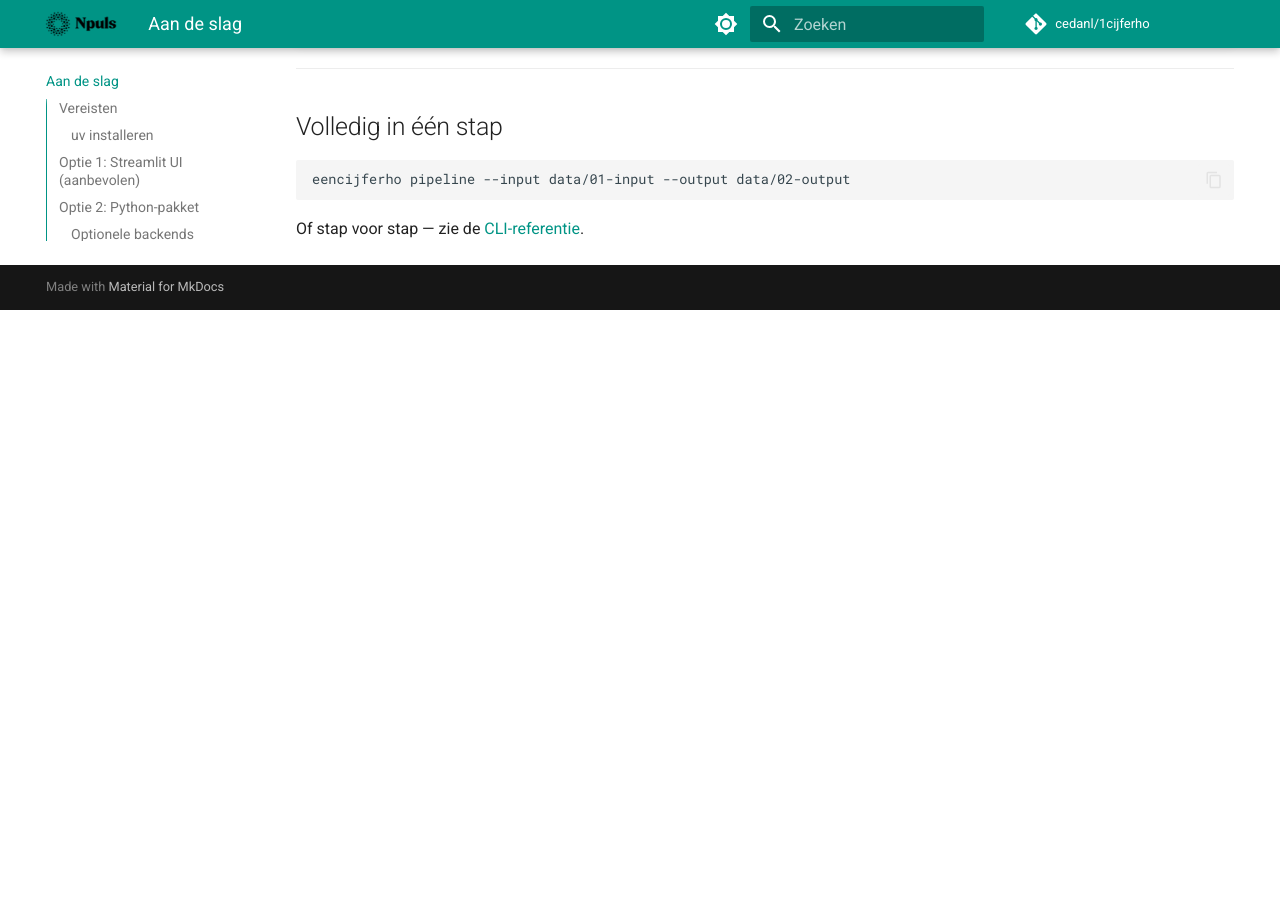
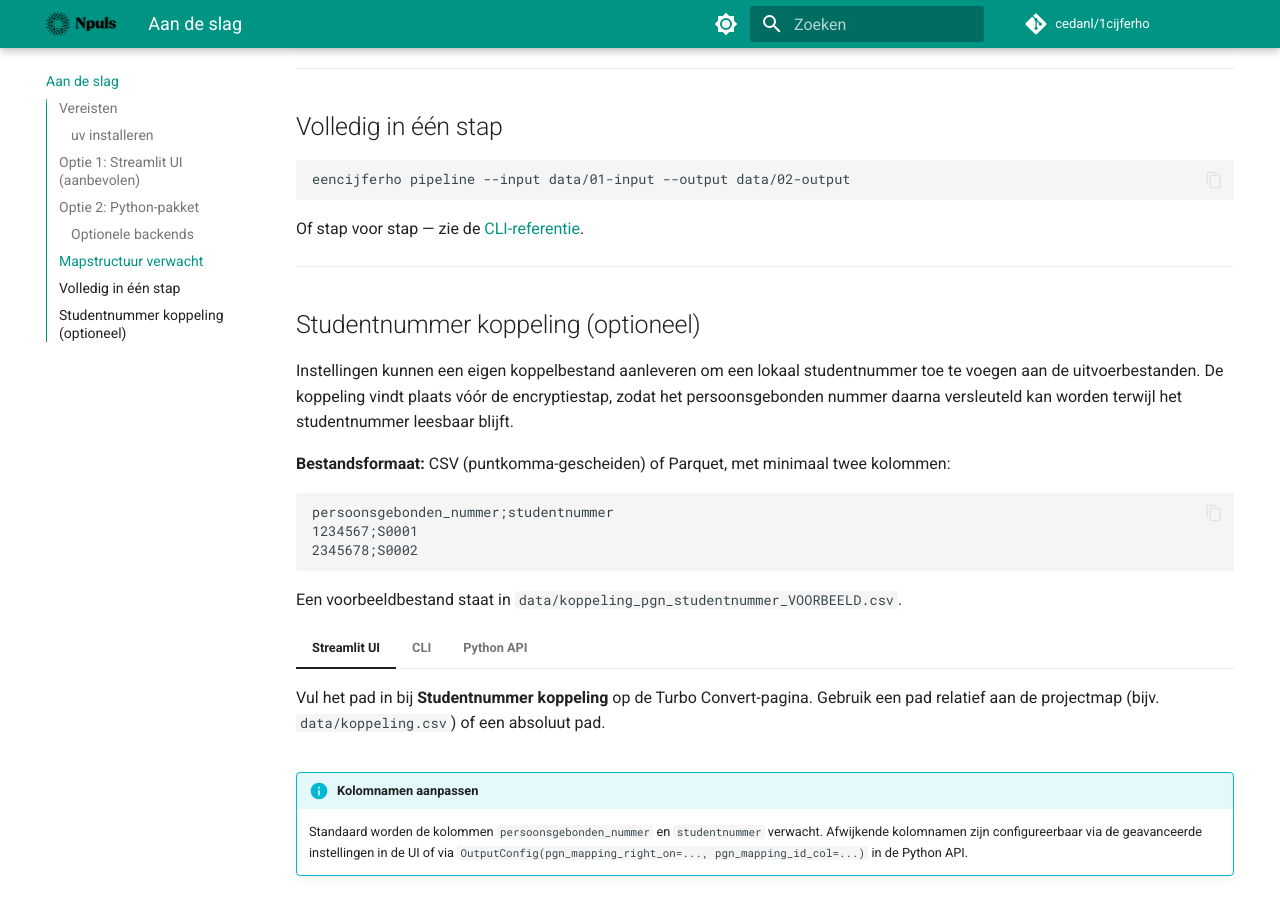
Before and after one commit to cedanl/1cijferho, an MkDocs documentation site: the page built from docs/getting-started.md, in a window 1280 px wide and 900 px high, scrolled down 1790 px. Built offline with MkDocs 1.6.1 and Material for MkDocs 9.7.7, drawn with Linux system fonts in a browser that asks for light colours; comment, search, counter and statistics services are not loaded; before the commit the page ends 2100 px from its top, so only the background shows below that.

Commit message:
fix: Streamlit bestandscheck + getting-started documentatie
Turbo_Convert.py:
- Toon live waarschuwing als opgegeven koppelbestand niet bestaat op de server
- Pre-flight check vóór conversiestart: blokkeer pipeline met duidelijke fout
  als koppelbestand niet gevonden wordt (i.p.v. pas halverwege falen)
- Placeholder bijgewerkt naar bestaand VOORBEELD-bestand
- Help-tekst verduidelijkt: pad relatief aan projectmap of absoluut

getting-started.md:
- Sectie 'Studentnummer koppeling' toegevoegd met bestandsformaat, voorbeeld,
  en drie tabs (Streamlit / CLI / Python API)
- Verwijst naar het meegeleverde VOORBEELD-bestand
- Info-blok voor geavanceerde kolomnamen via Python API

Co-Authored-By: Claude Sonnet 4.6 <noreply@anthropic.com>

````diff
--- a/docs/getting-started.md
+++ b/docs/getting-started.md
@@ -101,3 +101,50 @@ eencijferho pipeline --input data/01-input --output data/02-output
 ```
 
 Of stap voor stap — zie de [CLI-referentie](cli.md).
+
+---
+
+## Studentnummer koppeling (optioneel)
+
+Instellingen kunnen een eigen koppelbestand aanleveren om een lokaal studentnummer toe te voegen aan de uitvoerbestanden. De koppeling vindt plaats vóór de encryptiestap, zodat het persoonsgebonden nummer daarna versleuteld kan worden terwijl het studentnummer leesbaar blijft.
+
+**Bestandsformaat:** CSV (puntkomma-gescheiden) of Parquet, met minimaal twee kolommen:
+
+```csv
+persoonsgebonden_nummer;studentnummer
+1234567;S0001
+2345678;S0002
+```
+
+Een voorbeeldbestand staat in `data/koppeling_pgn_studentnummer_VOORBEELD.csv`.
+
+=== "Streamlit UI"
+    Vul het pad in bij **Studentnummer koppeling** op de Turbo Convert-pagina.
+    Gebruik een pad relatief aan de projectmap (bijv. `data/koppeling.csv`) of een absoluut pad.
+
+=== "CLI"
+    ```bash
+    eencijferho pipeline \
+      --input data/01-input \
+      --output data/02-output \
+      --pgn-mapping-file data/koppeling_pgn_studentnummer.csv
+    ```
+
+=== "Python API"
+    ```python
+    from eencijferho import run_turbo_convert_pipeline
+    from eencijferho.config import OutputConfig
+
+    run_turbo_convert_pipeline(
+        input_dir="data/01-input",
+        output_dir="data/02-output",
+        output_config=OutputConfig(
+            pgn_mapping_file="data/koppeling_pgn_studentnummer.csv",
+        ),
+    )
+    ```
+
+!!! info "Kolomnamen aanpassen"
+    Standaard worden de kolommen `persoonsgebonden_nummer` en `studentnummer` verwacht.
+    Afwijkende kolomnamen zijn configureerbaar via de geavanceerde instellingen in de UI
+    of via `OutputConfig(pgn_mapping_right_on=..., pgn_mapping_id_col=...)` in de Python API.
````
Also changed, not shown: 1 other file.
